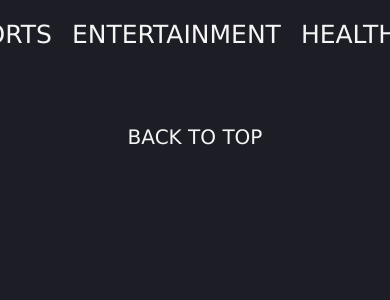
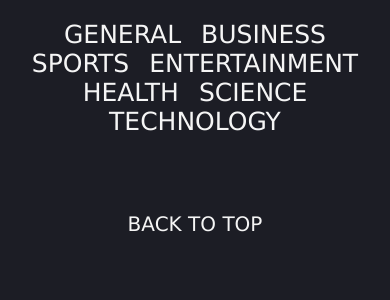
Before and after one commit to dianadauksa/news-api, a PHP site: template views/articles.twig in a window 390 px wide; the page is wider, and only the part inside the window is pictured. Shown: the top 300 px of that part. Run offline with PHP 8.4, Linux system fonts and the light colour scheme; the template is opened without the code that fills it, so the values that code supplies are empty; some libraries are stand-ins or nearby versions.

Commit message:
update stylesheet

```diff
--- a/styles/styles.css
+++ b/styles/styles.css
@@ -7,14 +7,30 @@ body {
     justify-content: center;
     margin: 0;
 }
-p    {color: whitesmoke; font-size: 15px}
-img {border-radius: 40px;}
+
+p {
+    color: whitesmoke;
+    font-size: 15px
+}
+
+img {
+    border-radius: 40px;
+}
+
 .header {
     display: flex;
     align-items: center;
-    padding:20px 0;
+    padding: 20px 0;
     justify-content: center;
 }
+
+@media only screen and (max-width: 1000px) {
+    .header {
+        display: flex;
+        flex-wrap: wrap;
+    }
+}
+
 .header_link {
     padding: 0 10px;
     text-decoration: none;
@@ -22,9 +38,11 @@ img {border-radius: 40px;}
     text-transform: uppercase;
     font-size: 25px;
 }
+
 .header_link:hover {
     color: skyblue;
 }
+
 .article_info {
     display: flex;
     justify-content: center;
@@ -33,6 +51,7 @@ img {border-radius: 40px;}
     margin: 0;
     text-align: center;
 }
+
 .article_link {
     padding: 0 10px;
     text-decoration: none;
@@ -40,9 +59,11 @@ img {border-radius: 40px;}
     font-size: 20px;
     text-shadow: #62f6f1 1px 0 10px;
 }
+
 .article_link:hover {
     color: deepskyblue;
 }
+
 .each_article {
     background-color: rgba(145, 145, 206, 0.22);
     padding: 20px;
@@ -54,6 +75,7 @@ img {border-radius: 40px;}
     gap: 10px;
     border-radius: 50px;
 }
+
 ul {
     display: flex;
     flex-wrap: wrap;
@@ -62,8 +84,9 @@ ul {
     justify-content: center;
     font-size: 18px;
 }
+
 .top {
-    padding:20px 0;
+    padding: 20px 0;
     display: flex;
     justify-content: center;
     text-decoration: none;
@@ -71,6 +94,7 @@ ul {
     text-transform: uppercase;
     font-size: 20px;
 }
+
 .top:hover {
     color: lightskyblue;
 }
--- a/views/articles.twig
+++ b/views/articles.twig
@@ -11,7 +11,7 @@
 <body>
 <a id="top"></a>
 <header>
-    <nav class = "header">
+    <nav class="header">
         <a class="header_link" href="/?category=general">General</a>
         <a class="header_link" href="/?category=business">Business</a>
         <a class="header_link" href="/?category=sports">Sports</a>
```
